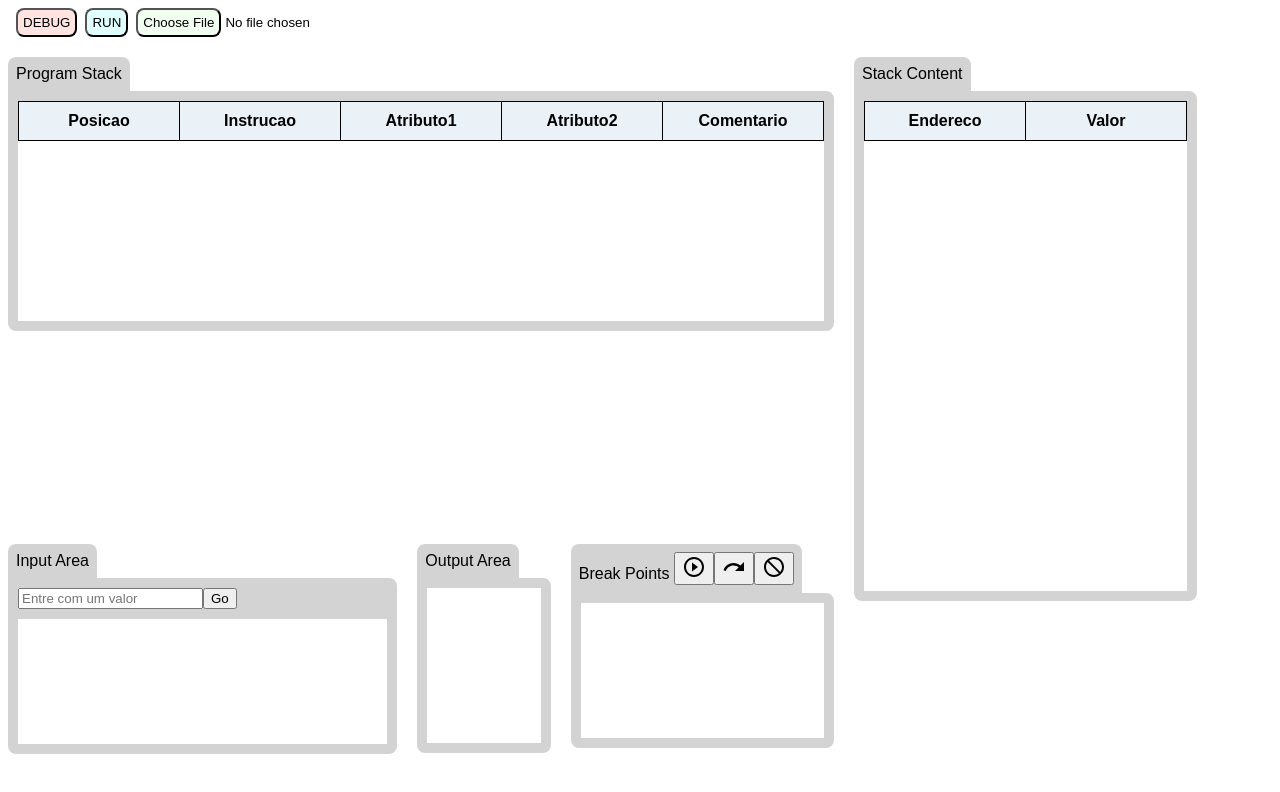
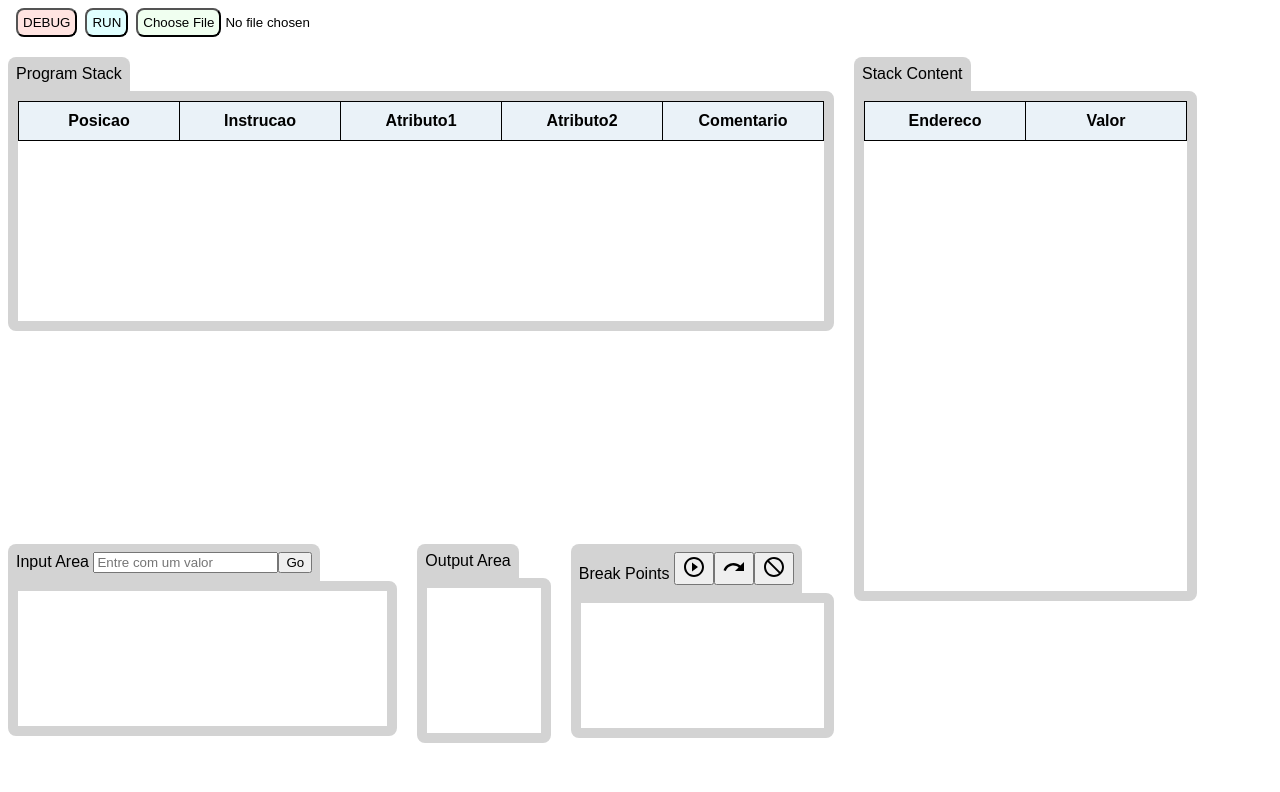
Before and after one commit to joaofavara/virtual-machine, a Vue app: page / in a window 1280 px wide. Shown: the top 792 px of the page. Built offline with nearby package versions, Linux system fonts and the light colour scheme.

Commit message:
refactor: layout css

```diff
--- a/src/components/VirtualMachine.vue
+++ b/src/components/VirtualMachine.vue
@@ -8,7 +8,7 @@
     </div>
     <div class='program'>
       <p class='title'>Program Stack</p>
-      <div v-bind:style="{background:'white'}" class="content">
+      <div class="content">
         <Table
           :data='programData'
           :columns='programColumns'
@@ -20,17 +20,17 @@
     </div>
     <div class='data'>
       <p class='title'>Stack Content</p>
-      <div v-bind:style="{background:'white'}" class="content">
+      <div class="content">
         <TableStack :data='stackData' :columns='stackColumns' />
       </div>
     </div>
     <div class='input'>
-      <!-- eslint-disable-next-line max-len -->
-      <p v-bind:style="[ isInput ? { background: 'cyan' } : { background: 'lightGrey' } ]" class='title'>Input Area</p>
-      <!-- eslint-disable-next-line max-len -->
-      <div v-bind:style="[ isInput ? { background: 'cyan', borderColor: 'cyan'} : { background: 'lightGrey', borderColor: 'lightGrey', } ]" class="content">
+      <p :class="{ isInput: isInput }" class='title'>
+        Input Area
         <input v-model="inputData" placeholder="Entre com um valor"/>
         <button @click="execute(true)">Go</button>
+      </p>
+      <div :class="{ isInput: isInput }" class="content">
         <div class="show-data">
           <span v-for="data in allInputedData" :key="data">{{ data }}</span>
         </div>
@@ -38,7 +38,7 @@
     </div>
     <div class='output'>
       <p class='title'>Output Area</p>
-      <div v-bind:style="{background:'white'}" class="content">
+      <div class="content">
         <div class="show-data">
           <span v-for="data in allOutputedData" :key="data">{{ data }}</span>
         </div>
@@ -57,7 +57,7 @@
           <img type="image/svg+xml" src="../assets/not_interested-24px.svg" />
         </button>
       </p>
-      <div v-bind:style="{background:'white'}" class="content">
+      <div class="content">
         <div class="show-data">
           <span v-for="(data, index) in breakpoints" :key="index">
             {{ data }}
@@ -394,6 +394,20 @@ body {
       'program    program   program        data'
       'input      output    debbug   data';
 
+    .title {
+      background-color: $gray;
+      border-radius: 8px 8px 0 0;
+      width: fit-content;
+      padding: 8px;
+      margin: 0;
+    }
+
+    .content {
+      border: $gray solid 10px;
+      border-radius: 0 8px 8px 8px;
+      background-color: white;
+    }
+
     .program {
       grid-area: program;
       .content {
@@ -404,6 +418,11 @@ body {
 
     .input {
       grid-area: input;
+
+      .isInput {
+        background: cyan;
+        border-color: cyan;
+      }
 
       .show-data {
         margin-top: 10px;
@@ -428,7 +447,6 @@ body {
       grid-area: output;
 
       .show-data {
-        margin-top: 10px;
         background: white;
         width: 100%;
         display: flex;
@@ -466,7 +484,6 @@ body {
       grid-area: debbug;
 
       .show-data {
-        margin-top: 10px;
         background: white;
         width: 100%;
         display: flex;
@@ -475,30 +492,6 @@ body {
         overflow: auto;
       }
     }
-
-    .title {
-      background-color: $gray;
-      border-radius: 8px 8px 0 0;
-      width: fit-content;
-      padding: 8px;
-      margin: 0;
-    }
-
-    .content {
-      border: $gray solid 10px;
-      border-radius: 0 8px 8px 8px;
-    }
   }
-
-  // @media (max-width: 600px) {
-  //   .main {
-  //    grid-template-areas:
-  //     'menu       .'
-  //     'program    program'
-  //     'program    program'
-  //     'input      output'
-  //     'debbug     data';
-  //   }
-  // }
 }
 </style>
```
